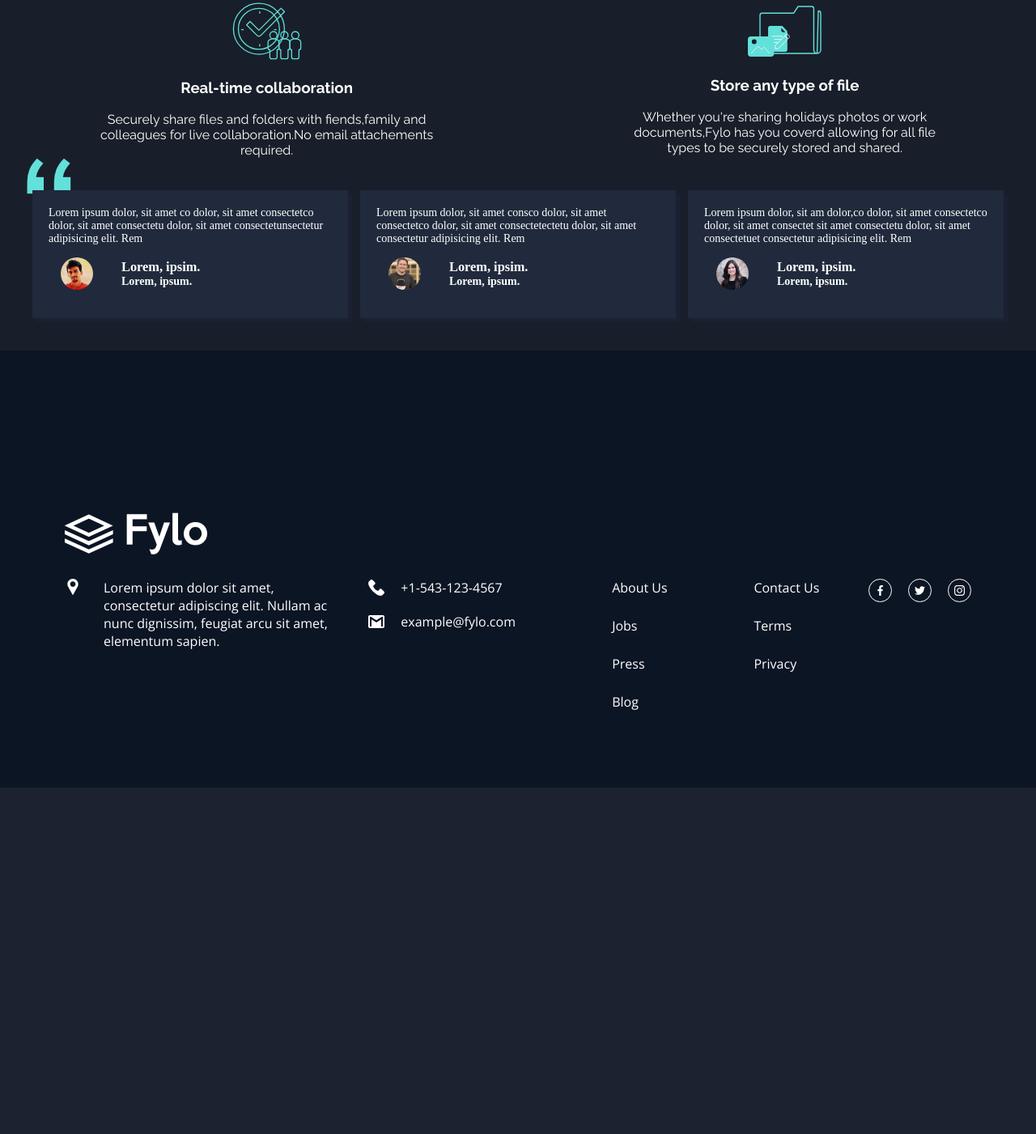
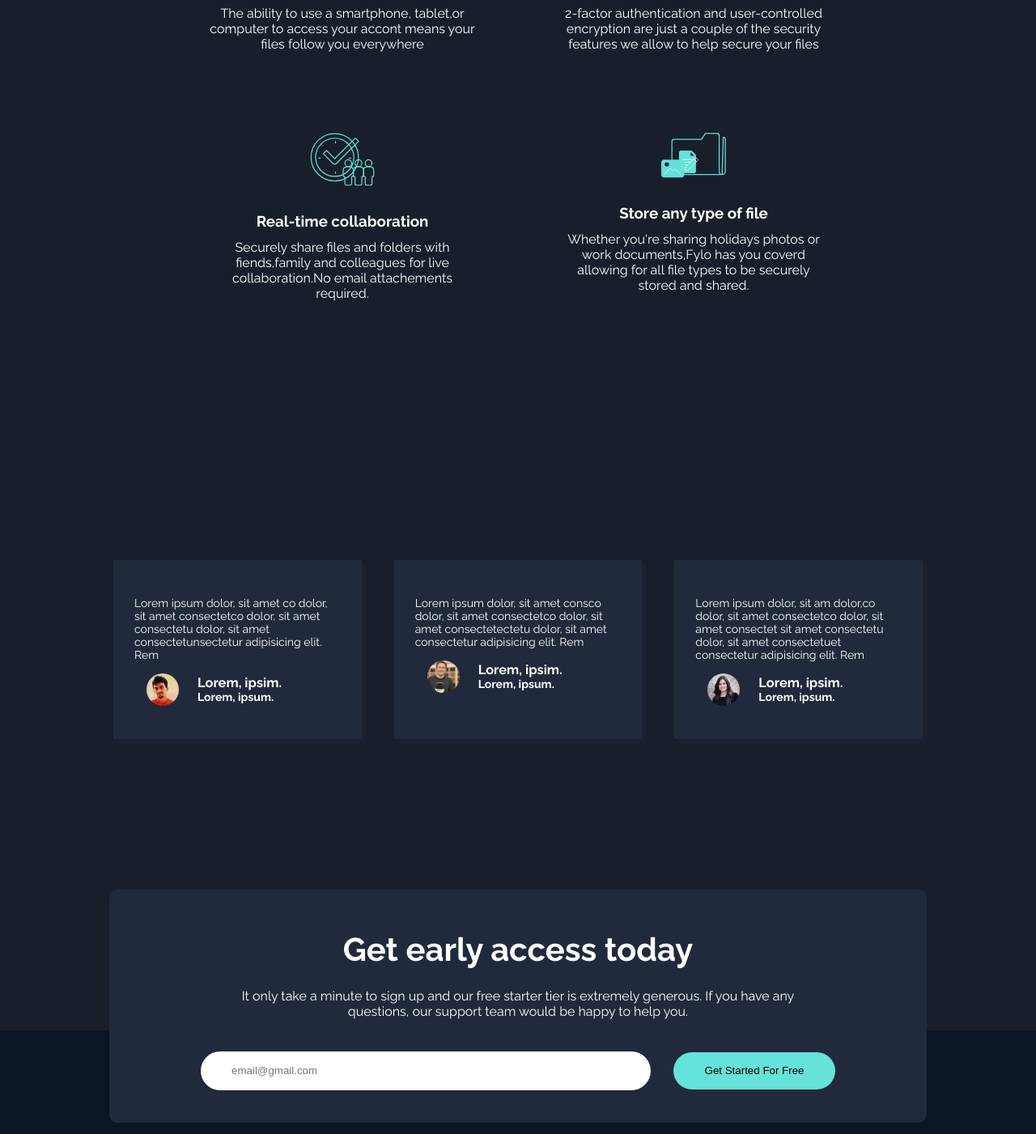
Before and after one commit to hassanbenhzaine/Brief-C2N2, a plain HTML site: page Projet 1/index.html in a window 1280 px wide. Shown: the part 1419-2820 px from the top of the page at 81% size. Before the commit the page ends 2392 px from the top, so only its background shows below. Drawn offline with nearby package versions, Linux system fonts and the light colour scheme.

Commit message:
good work guys

```diff
--- a/Projet 1/index.html
+++ b/Projet 1/index.html
@@ -32,51 +32,29 @@
 
 		<!-- soufian -->
 		<div class="soufian">
-				<br>
-				<br>
-				<br>
-					<div class="haut">
-						<div class="access">
+			<div class="grid-soufiane">
+  <div class="e boxer">
   						<img src="images/icon-access-anywhere.svg" alt="">
-						<br>
-						<br>
 						<h3> Access your files,anywhere</h3>
-						<br>
-						<p>The ability to use a smartphone ,tablet,or computer<br>to access your accont means your files follow you <br>evrywhere</p>
-
+						<p>The ability to use a smartphone, tablet,or computer to access your accont means your files follow you everywhere</p>
   	</div>
-					  <div class="security">
+  <div class="f boxer">
   							<img  src="images/icon-security.svg" alt="">
-						<br>
-						<br>
 						<h3>Security your can trust</h3>
-						<br>
-						<p> 2-factor authentication and user-controlled encryption are<br>just a couple of the security features we allow to help <br>secure your files </p>
+						<p> 2-factor authentication and user-controlled encryption are just a couple of the security features we allow to help secure your files </p>
   </div>
+  <div class="g boxer">
+  						<img src="images/icon-collaboration.svg" alt="">
+						<h3>Real-time collaboration</h3>
+						<p>Securely share files and folders with fiends,family and colleagues for live collaboration.No email attachements required.</p>
   </div>
-				  <br>
-				  <br>
-				  <br>
-				  <div class="bas">
-						<div class="colabor">
-						<img src="images/icon-collaboration.svg" alt="">
-						<br>
-						<br>
-						<h3>Real-time collaboration</h3>
-						<br>
-						<p>Securely share files and folders with fiends,family and<br>colleagues for live collaboration.No email attachements<br>required.</p>
-					  </div>
-					  <div class="store">
+  <div class="h boxer">
 						<img src="images/icon-any-file.svg" alt="">
-						<br>
-						<br>
 						<h3>Store any type of file</h3>
-						<br>
-						<p>Whether you're sharing holidays photos or work<br>documents,Fylo has you coverd allowing for all file<br>types to be securely stored and shared. </p>
+						<p>Whether you're sharing holidays photos or work documents,Fylo has you coverd allowing for all file types to be securely stored and shared.</p>
   </div>
 </div>
 
-			  </div>
 
 		</div>
 
@@ -91,8 +69,10 @@
 		 <!-- zouhair -->
 		<div class="zouhair">
 
-				<div class="elements">
-					<div class="element box">
+
+
+<div class="elements grid-tiral">
+  	<div class="element x">
 		<p>Lorem ipsum dolor, sit amet co dolor, sit amet consectetco dolor, sit amet consectetu dolor, sit amet consectetunsectetur adipisicing elit. Rem </p>
 		<div class="border">
 			<img src="../Projet 1/images/profile-1.jpg" alt="">
@@ -100,10 +80,9 @@
 				<h3>Lorem, ipsim.</h3>
 				<h4>Lorem, ipsum.</h4>
 			</div>
-
 		</div>
   	</div>
-					<div class="element box1">
+    <div class="element y">
 		<p>Lorem ipsum dolor, sit amet consco dolor, sit amet consectetco dolor, sit amet consectetectetu dolor, sit amet consectetur adipisicing elit. Rem </p>
 		<div class="border">
 			<img src="../Projet 1/images/profile-2.jpg" alt="">
@@ -111,11 +90,9 @@
 				<h3>Lorem, ipsim.</h3>
 				<h4>Lorem, ipsum.</h4>
 			</div>
-
 		</div>
-
     </div>
-					<div class="element box2">
+  	<div class="element z">
 		<p>Lorem ipsum dolor, sit am dolor,co dolor, sit amet consectetco dolor, sit amet consectet sit amet consectetu dolor, sit amet consectetuet consectetur adipisicing elit. Rem </p>
 		<div class="border">
 			<img src="../Projet 1/images/profile-3.jpg" alt="">
@@ -123,24 +100,22 @@
 				<h3>Lorem, ipsim.</h3>
 				<h4>Lorem, ipsum.</h4>
 			</div>
-						   <!-- ///// had div khas tkun fhtml body!!!!!!!!!!!!
-								   <div class="bottom tiral">
-						<h1>Lorem , adipisicing elit.</h1>
-						<h3> Lorem ipsum doloripsum dolor sisum dolor sisum dolor sit amet consectetur sit amet consectetur.</h3>
+		</div>
+	</div>
+</div>
+<div class="tiral">
+	<div class="tiraltext">
+		<p class="tiralp1">Get early access today</p>
+		<p class="tiralp2">It only take a minute to sign up and our free starter tier is extremely generous. If you have any questions, our support team would be happy to help you.</p>
+		</div>
 		<form action="">
 			<input class="saisir" type="email" placeholder="email@gmail.com" required>
 			<button class="click">Get Started For Free</button>
 		</form>
 	</div>
-						   -->
-						</div>
-					</div>
-				</div>
 
 
 		</div>
-
-
 		<footer>
 			<img src="images/logo.svg" alt="logo">
 			<div class="grid-footer">
--- a/Projet 1/soufian.css
+++ b/Projet 1/soufian.css
@@ -1,6 +1,8 @@
 .soufian{
     background-color: hsl(218, 28%, 13%);
     font-family: 'Raleway';
+    display: flex;
+    justify-content: center;
 
 }
 .haut, .bas{
@@ -8,10 +10,49 @@
      justify-content: space-around;
      align-items: center;
 }
-.access, .security, .colabor, .store{
 
-    text-align: center;
+.boxer{
+	display: flex;
+	flex-direction: column;
+	align-items: center;
+	color:#fff;
+	text-align: center;
+
+}
+
+.boxer h3{
+	margin-top: 32px;
+}
+
+.boxer p{
+	margin-top: 12px;
+}
+
+.boxer img{
+	width: 80px;
+}
 }
 h3, p{
     color:#fff;
 }
+
+
+.grid-soufiane {
+  display: grid;
+  grid-template-columns: 1fr 1fr;
+  grid-template-rows: auto auto;
+  gap: 100px;
+  grid-template-areas:
+    "e f"
+    "g h";
+    width: 60%;
+    margin:160px 0 140px 0;
+}
+
+.e { grid-area: e; }
+
+.f { grid-area: f; }
+
+.g { grid-area: g; }
+
+.h { grid-area: h; }
--- a/Projet 1/zouhair.css
+++ b/Projet 1/zouhair.css
@@ -1,34 +1,31 @@
 
 .zouhair{
-    width: 100%;
     background-color: hsl(218, 28%, 13%);
+    padding: 180px 140px 360px 140px;
+    position: relative;
+    font-family: 'Raleway',sans-serif;
+
+   }
+/* .quot{
+position: absolute;
+    left: -10px;
+    top: -35px;
+} */
+   .elements{
+        position: relative;
        display:flex;
        flex-direction: row;
-    justify-content:center;
-    align-items: center;
-    background-image: url(images/bg-quotes.png);
-    background-repeat: no-repeat;
-    background-position: 33px 0px;
-
-   }
-   .elements{
-       padding: 40px;
-       display:flex;
    }
    .element {
-       width: 30%;
    font-size: 14px;
    color: white;
-       padding: 20px;
+   padding: 45px 26px 26px 26px;
    background-color: hsl(219, 30%, 18%);
    box-shadow: 5px 5px  hsl(226, 30%, 15%);
+   display: flex;
+   flex-direction: column;
    }
-   .box1{
-       margin-left: 15px;
-   }
-   .box2{
-       margin-left: 15px;
-   }
+
    .border{
        display: flex;
        align-items: center;
@@ -43,7 +40,7 @@
    .name{
        display: flex;
        flex-direction: column;
-       margin-left: 20px;
+       margin-left: 8px;
    }
 
 
@@ -61,28 +58,77 @@
        box-shadow: 3px 5px hsl(226, 30%, 15%);
    }
    .tiral{
+    color: #fff;
+    border-radius: 10px;
+    left: 0;
     display: flex;
     flex-direction: column;
     align-items: center;
     background-color: hsl(219, 30%, 18%);
+    position: absolute;
+    right: 0;
+    bottom: -15%;
+    margin:0 auto;
+    width: 860px;
+    padding:50px 75px 40px 75px;
+    text-align: center;
 
    }
+.tiraltext{
+  width: 80%;
+}
+
+
+.grid-tiral {
+  display: grid;
+  grid-template-columns: 1fr 1fr 1fr;
+  grid-template-rows: auto;
+  gap: 40px;
+  grid-template-areas:
+    "x y z";
+}
+
+.x { grid-area: x; }
+
+.y { grid-area: y; }
+
+.z { grid-area: z; }
+
+
+.tiral form{
+  margin-top: 40px;
+  display: flex;
+  flex-direction: row;
+  width: 100%;
+  justify-content: center;
+  align-items: center;
+}
+.tiralp1{
+    font-size: 40px;
+    font-weight: 700;
+}
+.tiralp2{
+   margin-top: 25px;
+}
 .click{
-       width: 160px;
    background-color: hsl(176, 68%, 64%);
-       border-radius: 10px;
+   border-radius: 30px;
    padding: 10px;
    cursor: pointer;
    border:none;
+   width: 200px;
+   height:46px;
+   margin-left: 28px;
    }
 
    .saisir{
-       width: 330px;
        background-color: hsl(0, 0%, 100%);
-       border-radius: 10px;
-       text-align: center;
-       padding: 10px;
+       border-radius: 30px;
+       text-align: left;
+       padding: 0 38px;
        border:none;
+       height:48px;
+       width: 480px;
 
    }
    /*   meida at 750px      */
@@ -96,28 +142,13 @@
        display: block;
        padding: 60px;
    }
-   .element{
-       width: 90%;
-   }
-   .box1{
-       margin-left:0;
-       margin-top: 15px;
-   }
-   .box2{
-       margin-left:0;
-       margin-top: 15px;
-   }
-   .bottom{
-       width: 70%;
-       justify-content: center;
-   }
+
    .click {
        width: 80%;
        margin-top: 15px;
    }
    .saisir{
    width: 72%;
-
 }
 
    }
```
Lines whose indentation alone changed are shown as unchanged.
